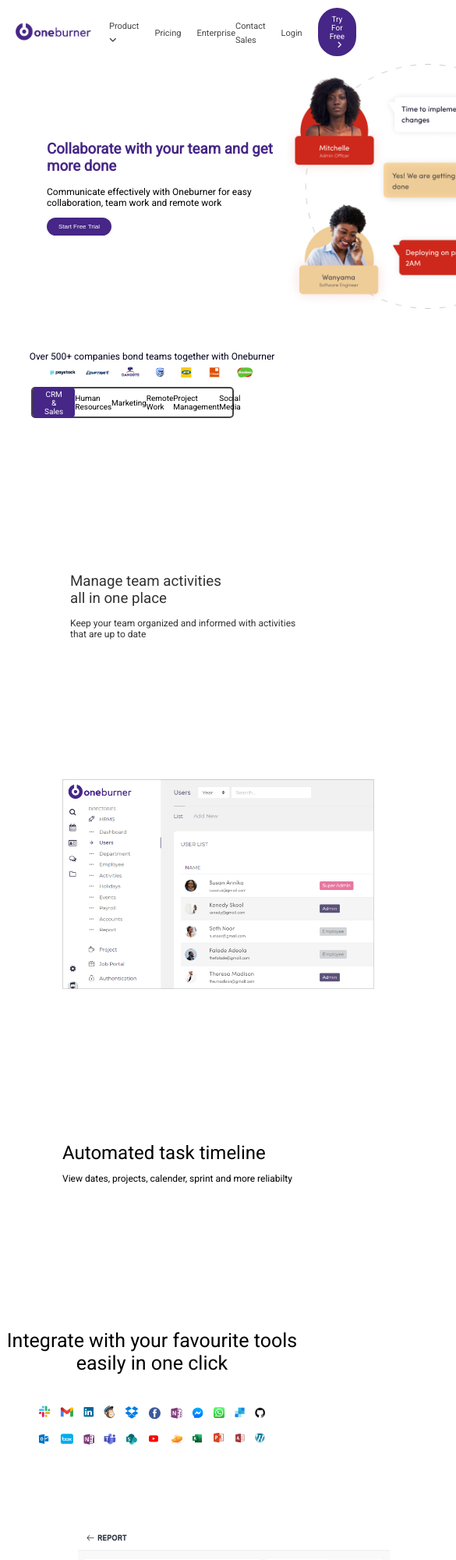
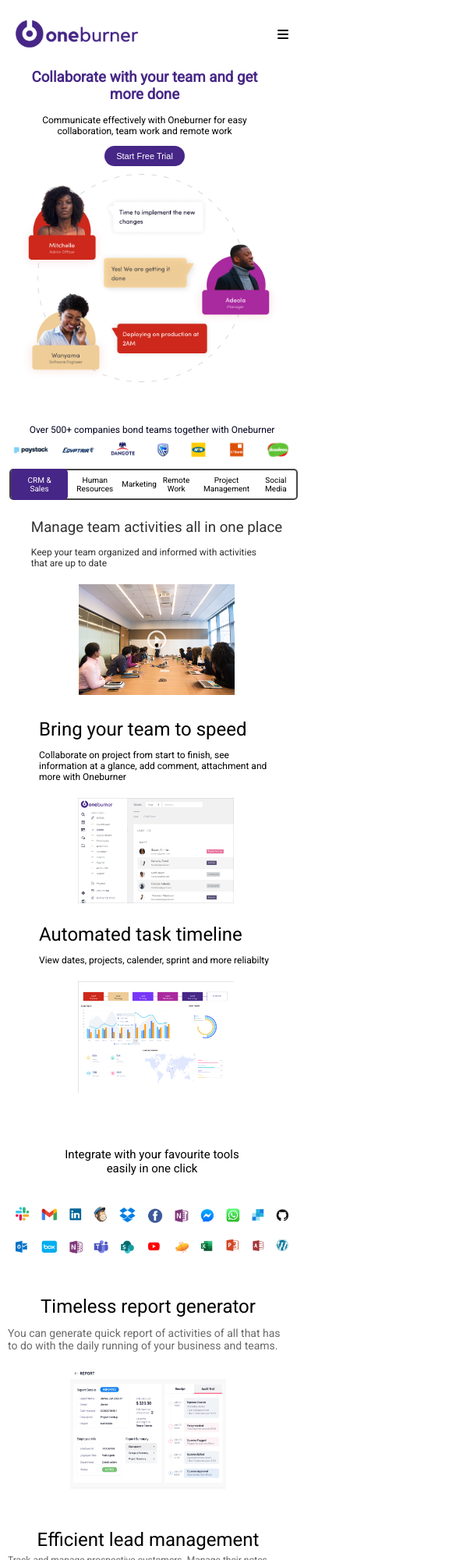
Before and after one commit to Lex043/Oneburnner-landing-page, a plain HTML site: page index.html in a window 390 px wide. Shown: the top 2000 px of the page at 78% size, 585 px wide, since content can reach past the window. Drawn offline with Linux system fonts and the light colour scheme.

Commit message:
responsiveness

```diff
--- /dev/null
+++ b/dom.js
@@ -0,0 +1,21 @@
+// Select hamburger
+
+const hamBurger = document.querySelector(".hamburger");
+const hamBurgerMark = document.querySelector(".hamburger__mark");
+
+const linksEl = document.querySelector(".links");
+
+const open = () => {
+  linksEl.style.display = "flex";
+  hamBurger.style.display = "none";
+  hamBurgerMark.style.display = "flex";
+};
+
+const close = () => {
+  linksEl.style.display = "none";
+  hamBurgerMark.style.display = "none";
+  hamBurger.style.display = "flex";
+};
+
+hamBurger.addEventListener("click", open);
+hamBurgerMark.addEventListener("click", close);
--- a/index.html
+++ b/index.html
@@ -18,21 +18,31 @@
   <body>
     <main>
       <nav>
+        <figure>
+          <img
+            class="icon"
+            src="./assets/Logo_whitebackground 1.png"
+            alt="one burner logo"
+          />
+        </figure>
+
+        <div class="hamburger">
+          <i class="fa-solid fa-bars"></i>
+        </div>
+
+        <div class="hamburger__mark">
+          <i class="fa-solid fa-xmark"></i>
+        </div>
+
         <div class="links">
-          <!-- Left side of the navbar -->
           <ul class="left__side">
-            <img
-              class="icon"
-              src="./assets/Logo_whitebackground 1.png"
-              alt="one burner logo"
-            />
             <li class="expand__more">
               <a href="#">Product <i class="fa-solid fa-angle-down"></i></a>
             </li>
             <li><a href="#">Pricing</a></li>
             <li><a href="#">Enterprise</a></li>
           </ul>
-          <!-- Right side of the navbar -->
+
           <ul class="right__side">
             <li><a href="#">Contact Sales</a></li>
             <li><a href="#">Login</a></li>
@@ -255,4 +265,5 @@
       </footer>
     </main>
   </body>
+  <script src="./dom.js"></script>
 </html>
--- a/styles/style.css
+++ b/styles/style.css
@@ -13,12 +13,27 @@ body {
 nav {
   display: flex;
   width: 100%;
+  flex-wrap: nowrap;
   padding: 10px 20px 10px 20px;
 }
 
+nav figure {
+  padding-right: 10px;
+  width: 120px;
+  display: flex;
+  align-items: center;
+}
+
+.hamburger {
+  display: none;
+}
+
+.hamburger__mark {
+  display: none;
+}
+
 .icon {
-  height: auto;
-  width: 100px;
+  max-width: 100%;
 }
 
 .links {
@@ -58,6 +73,50 @@ nav {
   padding-left: 6px;
 }
 
+@media screen and (max-width: 600px) {
+  nav {
+    flex-wrap: wrap;
+    justify-content: unset;
+  }
+
+  nav figure {
+    flex: 1;
+  }
+
+  .icon {
+    max-width: 50%;
+  }
+
+  .links {
+    gap: 15px;
+    display: none;
+    flex-direction: column;
+  }
+
+  .left__side,
+  .right__side {
+    display: flex;
+    flex-direction: column;
+    width: 100%;
+    text-align: center;
+  }
+
+  .left__side li a,
+  .right__side li a {
+    font-size: 14px;
+  }
+
+  .hamburger {
+    display: flex;
+    align-items: center;
+  }
+
+  .hamburger__mark {
+    display: none;
+    align-items: center;
+  }
+}
+
 /* section 1 */
 .intro {
   display: flex;
@@ -87,11 +146,32 @@ nav {
   border: none;
   border-radius: 100px;
   padding: 7px 15px 7px 15px;
-  font-size: 8px;
+  font-size: 11px;
+}
+
+.intro figure {
+  width: 400px;
 }
 
 .intro img {
-  width: 400px;
+  max-width: 100%;
+}
+
+@media screen and (max-width: 600px) {
+  .intro {
+    flex-direction: column;
+    gap: 10px;
+    padding-left: 20px;
+  }
+
+  .intro figure {
+    width: 350px;
+    padding-left: 10px;
+  }
+
+  .intro header {
+    text-align: center;
+  }
 }
 
 .caption {
@@ -101,13 +181,21 @@ nav {
   padding-top: 50px;
   font-family: "Roboto", sans-serif;
 }
+
 .partners {
   padding-right: 60px;
   padding-left: 60px;
 }
 
 .partners img {
-  width: 100%;
+  max-width: 100%;
+}
+
+@media screen and (max-width: 600px) {
+  .partners {
+    padding-right: 12px;
+    padding-left: 12px;
+  }
 }
 
 /* section 2 */
@@ -141,11 +229,24 @@ nav {
   font-family: "Roboto", sans-serif;
 }
 
+@media screen and (max-width: 600px) {
+  .dept__list {
+    padding-right: 8px;
+    padding-left: 12px;
+  }
+
+  .dept__list ul {
+    padding-right: 2px;
+    text-align: center;
+  }
+}
+
 .manage__team {
   display: flex;
   align-items: center;
-  gap: 300px;
-  padding-top: 100px;
+  justify-content: space-between;
+  gap: 20px;
+  padding-top: 50px;
   padding-left: 50px;
 }
 
@@ -167,8 +268,27 @@ nav {
 }
 
 .manage__team img {
-  width: 390px;
+  width: 200px;
   object-fit: contain;
+}
+
+@media screen and (max-width: 600px) {
+  .manage__team {
+    flex-direction: column;
+    gap: 20px;
+    justify-content: space-between;
+    padding-top: 24px;
+    padding-left: 8px;
+  }
+
+  .manage__team h1 {
+    text-align: center;
+    width: 100%;
+  }
+
+  .manage__team img {
+    max-width: 100%;
+  }
 }
 
 /* section 3 */
@@ -177,8 +297,9 @@ nav {
 .automated__task {
   display: flex;
   align-items: center;
-  gap: 300px;
-  padding-left: 80px;
+  gap: 20px;
+  justify-content: space-between;
+  padding-left: 50px;
   padding-right: 50px;
   padding-top: 80px;
 }
@@ -204,7 +325,7 @@ nav {
 
 .team__up img,
 .automated__task img {
-  width: 400px;
+  width: 200px;
 }
 
 .integrate {
@@ -225,15 +346,46 @@ nav {
   height: auto;
 }
 
+@media screen and (max-width: 600px) {
+  .team__up,
+  .automated__task {
+    flex-direction: column;
+    padding-left: 20px;
+    padding-right: 10px;
+    gap: 20px;
+    padding-top: 26px;
+  }
+
+  .team__up header {
+    order: -1;
+  }
+
+  .team__up img,
+  .automated__task img {
+    width: 200px;
+  }
+
+  .integrate {
+    font-size: 15px;
+  }
+
+  .social__media {
+    padding-left: 20px;
+    padding-right: 20px;
+    margin: 0 auto;
+  }
+}
+
 /* section 4 */
 
 .timeless__report {
   padding-top: 100px;
-  padding-left: 100px;
-  padding-right: 60px;
+  padding-left: 50px;
+  padding-right: 50px;
   display: flex;
   align-items: center;
-  gap: 150px;
+  justify-content: space-between;
+  gap: 20px;
 }
 
 .timeless__report h1,
@@ -256,15 +408,17 @@ nav {
 .timeless__report img,
 .efficient img,
 .customer__support img {
-  width: 400px;
+  width: 200px;
 }
 
 .efficient {
   display: flex;
   align-items: center;
-  gap: 200px;
+  justify-content: space-between;
+  gap: 20px;
   padding-top: 100px;
-  padding-left: 150px;
+  padding-left: 50px;
+  padding-right: 50px;
 }
 
 .efficient p {
@@ -276,9 +430,11 @@ nav {
 .customer__support {
   display: flex;
   align-items: center;
-  gap: 150px;
+  justify-content: space-between;
+  gap: 20px;
   padding-top: 100px;
-  padding-left: 100px;
+  padding-left: 50px;
+  padding-right: 50px;
   padding-bottom: 80px;
 }
 
@@ -297,6 +453,7 @@ nav {
   font-family: "Roboto", sans-serif;
   padding-top: 60px;
   padding-bottom: 50px;
+  width: 100%;
 }
 
 .better__way h1 {
@@ -322,6 +479,50 @@ nav {
 
 .better__way button i {
   padding-left: 6px;
+}
+
+@media screen and (max-width: 600px) {
+  .timeless__report,
+  .efficient,
+  .customer__support {
+    flex-direction: column;
+  }
+
+  .timeless__report,
+  .efficient,
+  .customer__support {
+    padding-top: 50px;
+    padding-left: 10px;
+    padding-right: 20px;
+    gap: 20px;
+  }
+
+  .timeless__report header,
+  .customer__support header {
+    order: -1;
+  }
+
+  .timeless__report h1,
+  .efficient h1,
+  .customer__support h1 {
+    text-align: center;
+  }
+
+  .timeless__report p,
+  .efficient p,
+  .customer__support p {
+    width: 100%;
+  }
+
+  .timeless__report img,
+  .efficient img,
+  .customer__support img {
+    max-width: 100%;
+  }
+
+  .efficient h1 {
+    padding-bottom: 5px;
+  }
 }
 
 /* footer */
@@ -361,6 +562,7 @@ nav {
   padding-left: 20px;
   display: grid;
   grid-template-columns: 500px 150px 150px 200px 200px;
+  /*  */
 }
 
 .address h1 {
@@ -427,3 +629,27 @@ nav {
   padding-bottom: 5px;
   padding-left: 20px;
 }
+
+@media screen and (max-width: 600px) {
+  .footer_second_aspect {
+    padding-left: 20px;
+    grid-template-columns: 150px 150px;
+  }
+  .product h1,
+  .company h1,
+  .oneburner h1,
+  .resources h1,
+  .address h1 {
+    padding-top: 15px;
+  }
+
+  .last_aspect {
+    padding-top: 20px;
+  }
+}
+
+/* @media screen and (min-width: 800px) {
+  .footer_second_aspect {
+    grid-template-columns: 300px 250px 150px;
+  }
+} */
```
